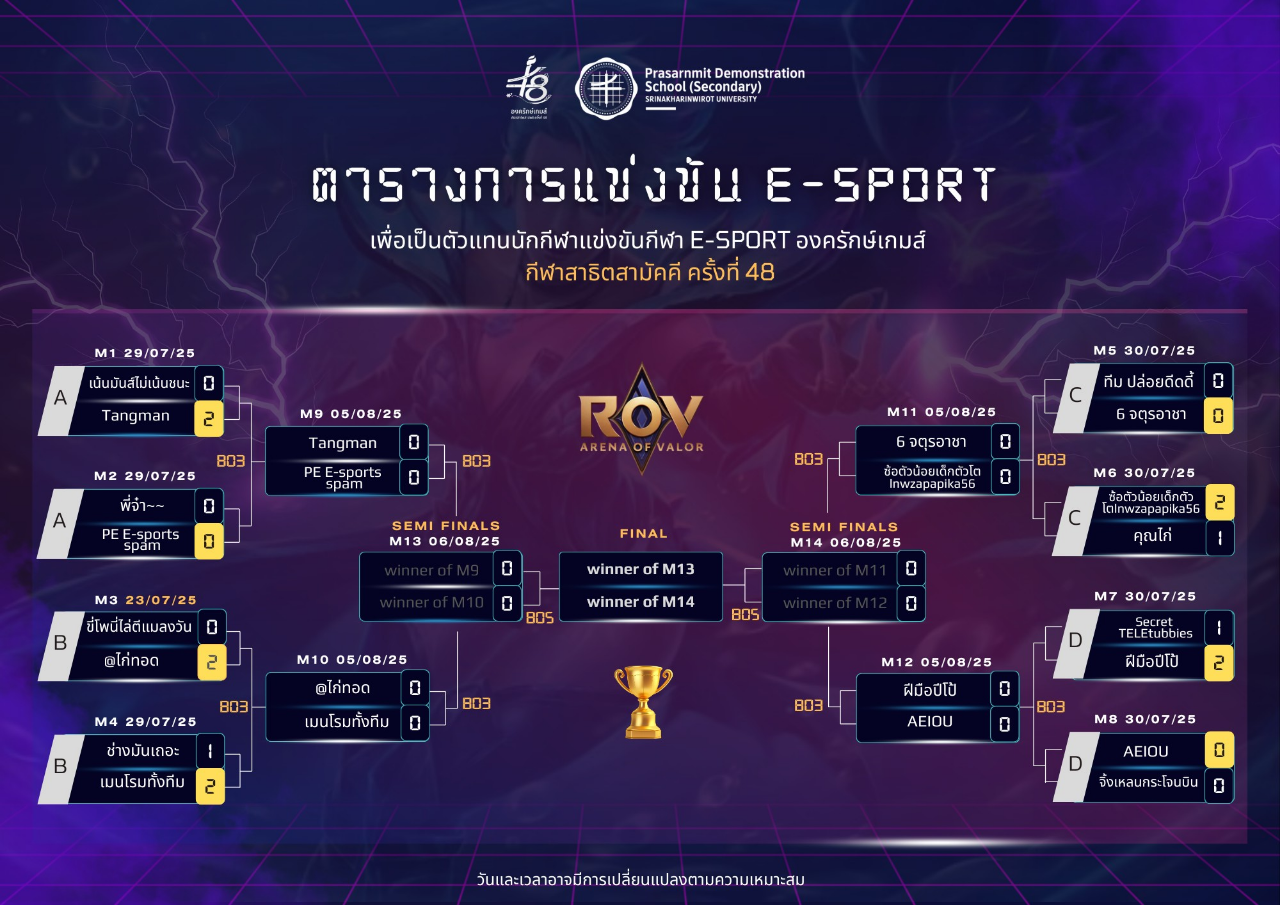
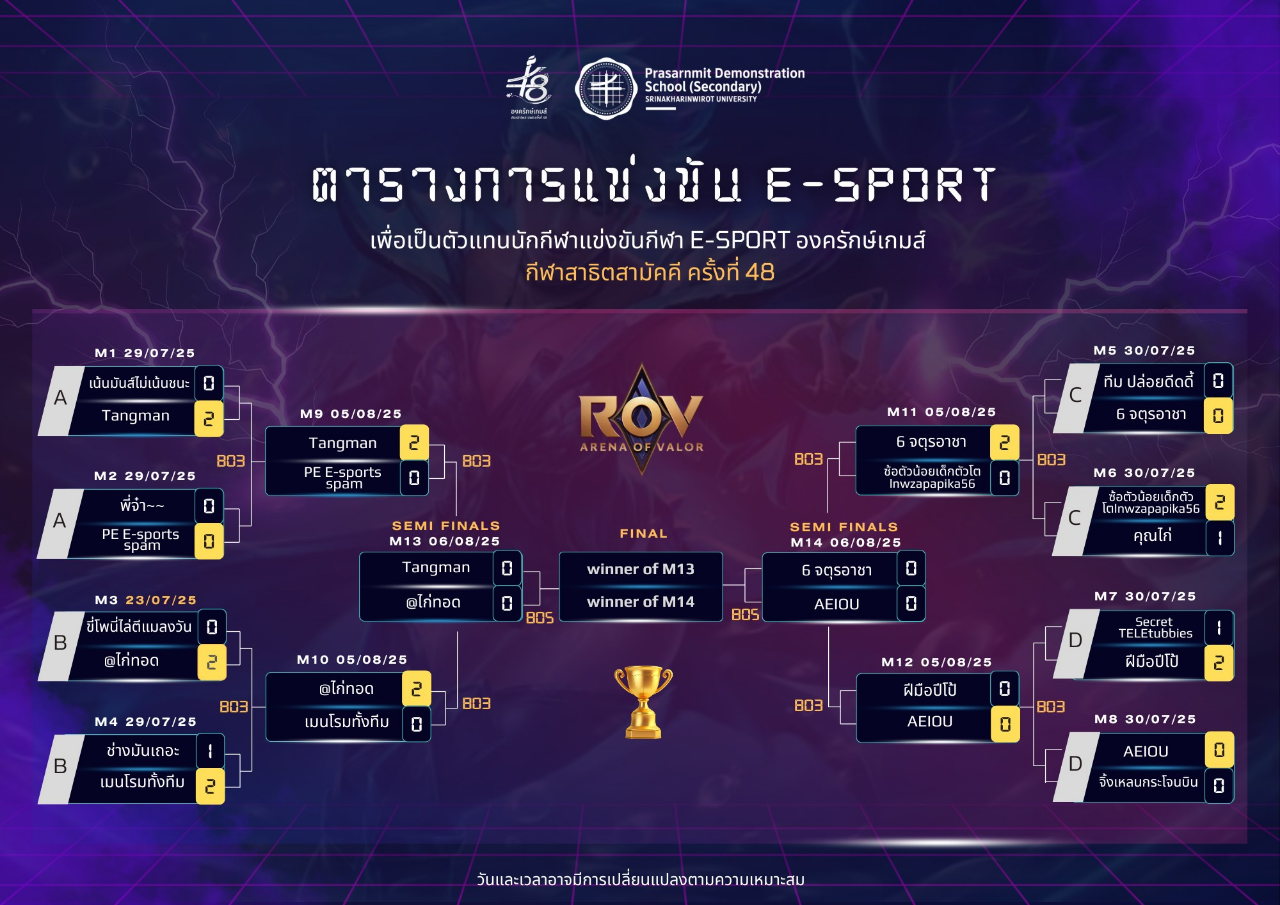
Before and after one commit to PraphatS/SPSM-ROV, a plain HTML site: page index.html in a window 1280 px wide. Shown: the top 905 px of the page. Drawn offline with Linux system fonts and the light colour scheme.

Commit message:
Update index.html

```diff
--- a/index.html
+++ b/index.html
@@ -10,7 +10,7 @@
 
   <!-- Header -->
   <header>
-    <img src="images/S__15613978.png" alt="ROV Tournament" class="header-img">
+    <img src="images/Tournament e-sport (5).png" alt="ROV Tournament" class="header-img">
   </header>
 
   <!-- Main Content -->
```
